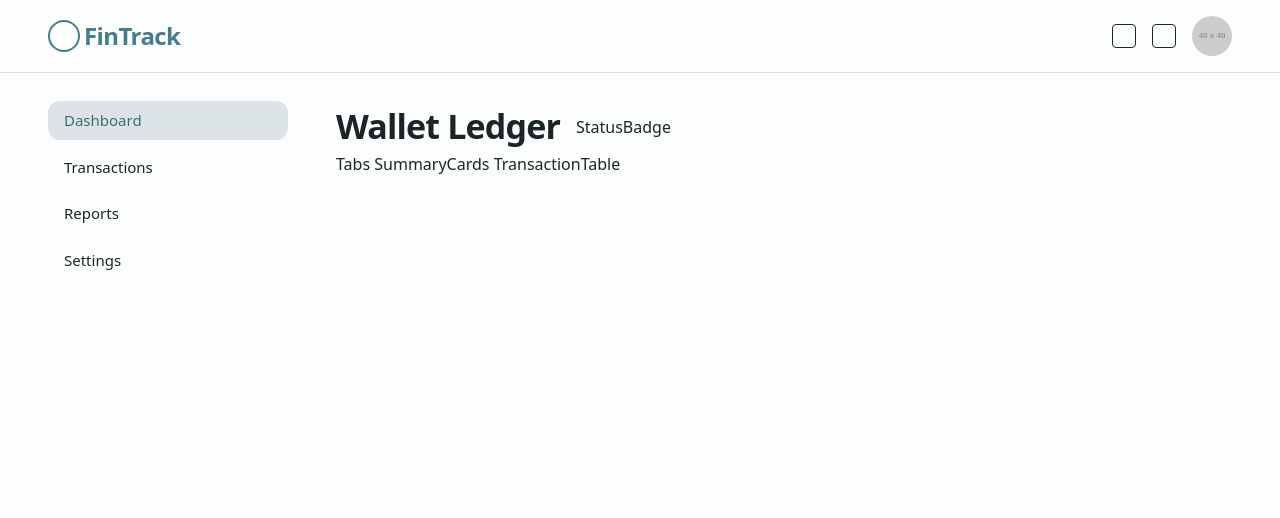
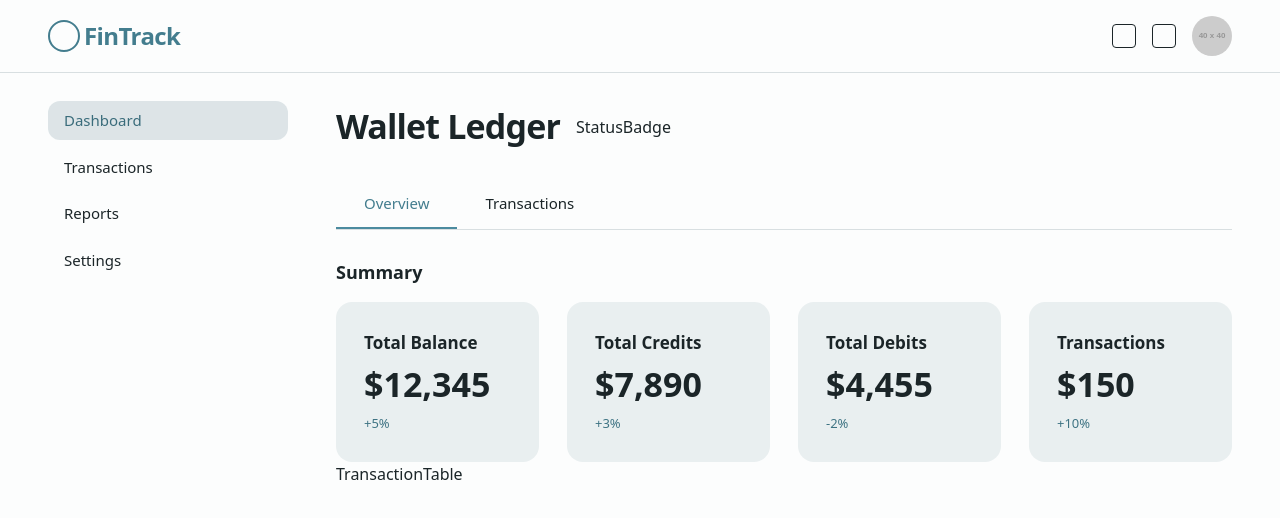
Before and after one commit to JelelAhmed/wallet-ledger-resilience, a Next.js app: page /dashboard in a window 1280 px wide. Shown: the top 518 px of the page. Built offline with nearby package versions, Linux system fonts and the light colour scheme.

Commit message:
feature: add summary cards and tabs (active) in the dashboard  view

```diff
--- a/app/dashboard/page.tsx
+++ b/app/dashboard/page.tsx
@@ -1,5 +1,8 @@
 import Header from "@/components/Header";
 import Sidebar from "@/components/Sidebar";
+import Tabs from "@/components/Tabs";
+import SummaryCards from "@/components/SummaryCards";
+import { summaryData } from "@/data/mockData";
 
 export default function DashboardPage() {
   return (
@@ -16,7 +19,9 @@ export default function DashboardPage() {
               StatusBadge
             </div>
           </div>
-          Tabs SummaryCards TransactionTable
+          <Tabs tabs={["Overview", "Transactions"]} activeTab="Overview" />
+          <SummaryCards data={summaryData} />
+          TransactionTable
         </main>
       </div>
     </div>
--- /dev/null
+++ b/components/SummaryCards.tsx
@@ -0,0 +1,52 @@
+import { DashboardSummary } from "@/types";
+
+interface SummaryCardsProps {
+  data: DashboardSummary;
+}
+
+export default function SummaryCards({ data }: SummaryCardsProps) {
+  const cards = [
+    {
+      label: "Total Balance",
+      value: data.totalBalance,
+      change: data.balanceChange,
+    },
+    {
+      label: "Total Credits",
+      value: data.totalCredits,
+      change: data.creditsChange,
+    },
+    {
+      label: "Total Debits",
+      value: data.totalDebits,
+      change: data.debitsChange,
+    },
+    {
+      label: "Transactions",
+      value: data.transactionCount,
+      change: data.transactionChange,
+    },
+  ];
+
+  return (
+    <section className="mt-7">
+      <h2 className="text-lg font-semibold">Summary</h2>
+      <div className="flex flex-wrap gap-7 mt-4">
+        {cards.map((card) => (
+          <div
+            key={card.label}
+            className="flex-1 min-w-[200px] bg-[rgba(52,97,111,0.09)] rounded-2xl p-7 transition-transform hover:-translate-y-1 hover:shadow-md cursor-pointer"
+          >
+            <div className="text-[17px] font-bold">{card.label}</div>
+            <div className="text-[34px] font-bold my-1">
+              ${card.value.toLocaleString()}
+            </div>
+            <div className="text-[13px] font-medium text-[#3E7383]">
+              {card.change > 0 ? `+${card.change}%` : `${card.change}%`}
+            </div>
+          </div>
+        ))}
+      </div>
+    </section>
+  );
+}
--- /dev/null
+++ b/components/Tabs.tsx
@@ -0,0 +1,23 @@
+interface TabsProps {
+  tabs: string[];
+  activeTab: string;
+}
+
+export default function Tabs({ tabs, activeTab }: TabsProps) {
+  return (
+    <div className="flex border-b border-[rgba(73,101,110,0.2)] mt-7 overflow-x-auto">
+      {tabs.map((tab) => (
+        <div
+          key={tab}
+          className={`px-7 py-3 text-[15px] font-medium cursor-pointer ${
+            activeTab === tab
+              ? "border-b-2 border-[#4B8B9F] text-[#437D8E]"
+              : "hover:text-[#3A6C7B]"
+          }`}
+        >
+          {tab}
+        </div>
+      ))}
+    </div>
+  );
+}
```
